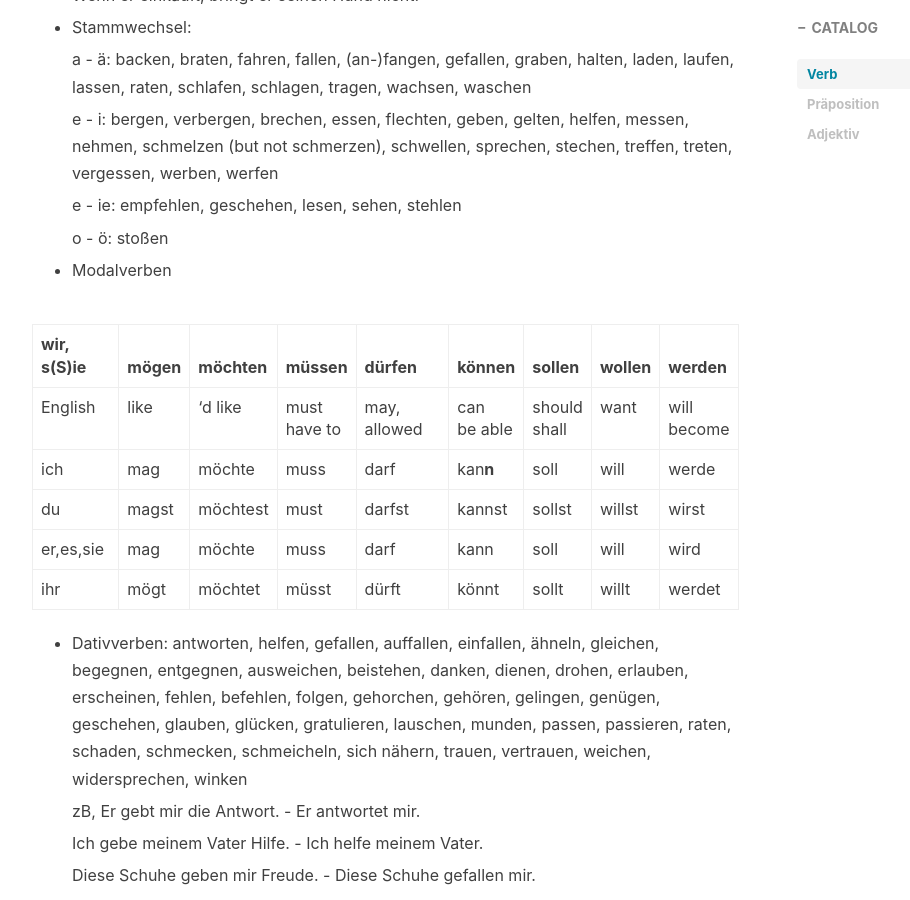
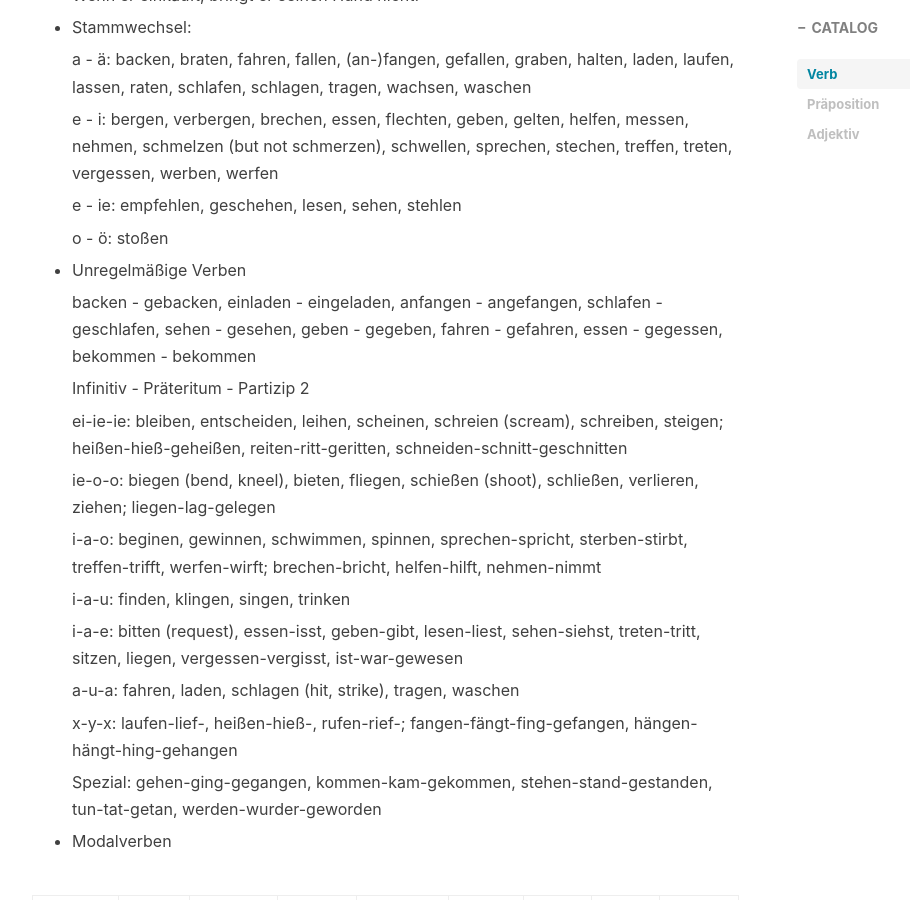
Before and after one commit to Bearxcave/Bearxcave.github.io, a Jekyll site: the page built from _posts/2023-09-17-Deutsch-learnen.md, in a window 1280 px wide and 900 px high, scrolled down 2479 px. Shown: the whole window, without its empty margins (233-1143 px from the left). Built offline with Jekyll 4.4.1, drawn with Linux system fonts in a browser that asks for light colours; nearby versions of some CDN libraries; comment, search, counter and statistics services are not loaded.

Commit message:
Update 2023-09-17-Deutsch-learnen.md

```diff
--- a/_posts/2023-09-17-Deutsch-learnen.md
+++ b/_posts/2023-09-17-Deutsch-learnen.md
@@ -78,6 +78,28 @@ zB, Er antwortet mir nicht. - Er beantwortet die Frage nicht.
 
   o - ö: stoßen
 
+* Unregelmäßige Verben
+
+  backen - gebacken, einladen - eingeladen, anfangen - angefangen, schlafen - geschlafen, sehen - gesehen, geben - gegeben, fahren - gefahren, essen - gegessen, bekommen - bekommen
+
+  Infinitiv - Präteritum - Partizip 2
+
+  ei-ie-ie: bleiben, entscheiden, leihen, scheinen, schreien (scream), schreiben, steigen; heißen-hieß-geheißen, reiten-ritt-geritten, schneiden-schnitt-geschnitten
+
+  ie-o-o: biegen (bend, kneel), bieten, fliegen, schießen (shoot), schließen, verlieren, ziehen; liegen-lag-gelegen
+
+  i-a-o: beginen, gewinnen, schwimmen, spinnen, sprechen-spricht, sterben-stirbt, treffen-trifft, werfen-wirft; brechen-bricht, helfen-hilft, nehmen-nimmt
+
+  i-a-u: finden, klingen, singen, trinken
+
+  i-a-e: bitten (request), essen-isst, geben-gibt, lesen-liest, sehen-siehst, treten-tritt, sitzen, liegen, vergessen-vergisst, ist-war-gewesen
+
+  a-u-a: fahren, laden, schlagen (hit, strike), tragen, waschen
+
+  x-y-x: laufen-lief-, heißen-hieß-, rufen-rief-; fangen-fängt-fing-gefangen, hängen-hängt-hing-gehangen
+
+  Spezial: gehen-ging-gegangen, kommen-kam-gekommen, stehen-stand-gestanden, tun-tat-getan, werden-wurder-geworden
+
 * Modalverben
 
 | wir, s(S)ie | mögen | möchten | müssen | dürfen | können | sollen | wollen | werden |
```
